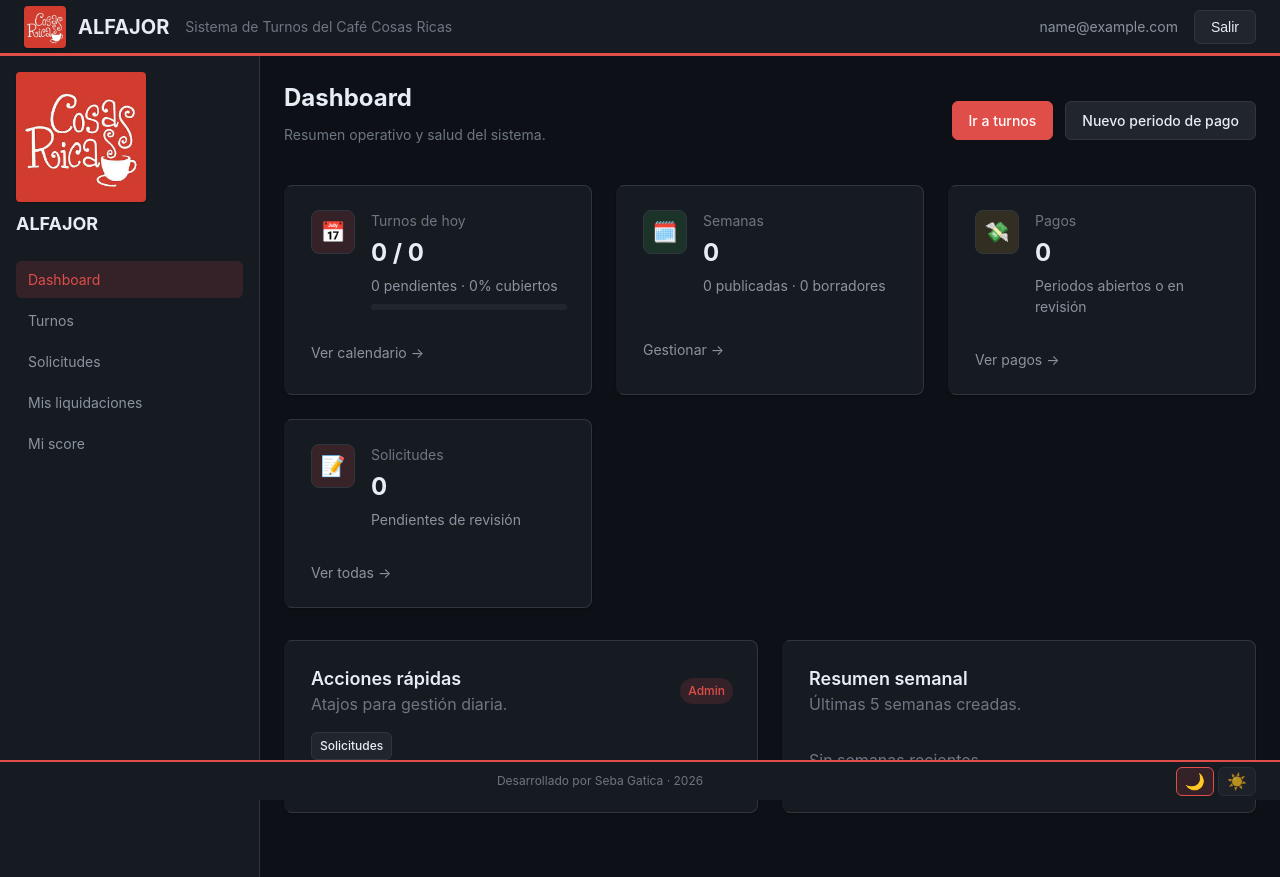
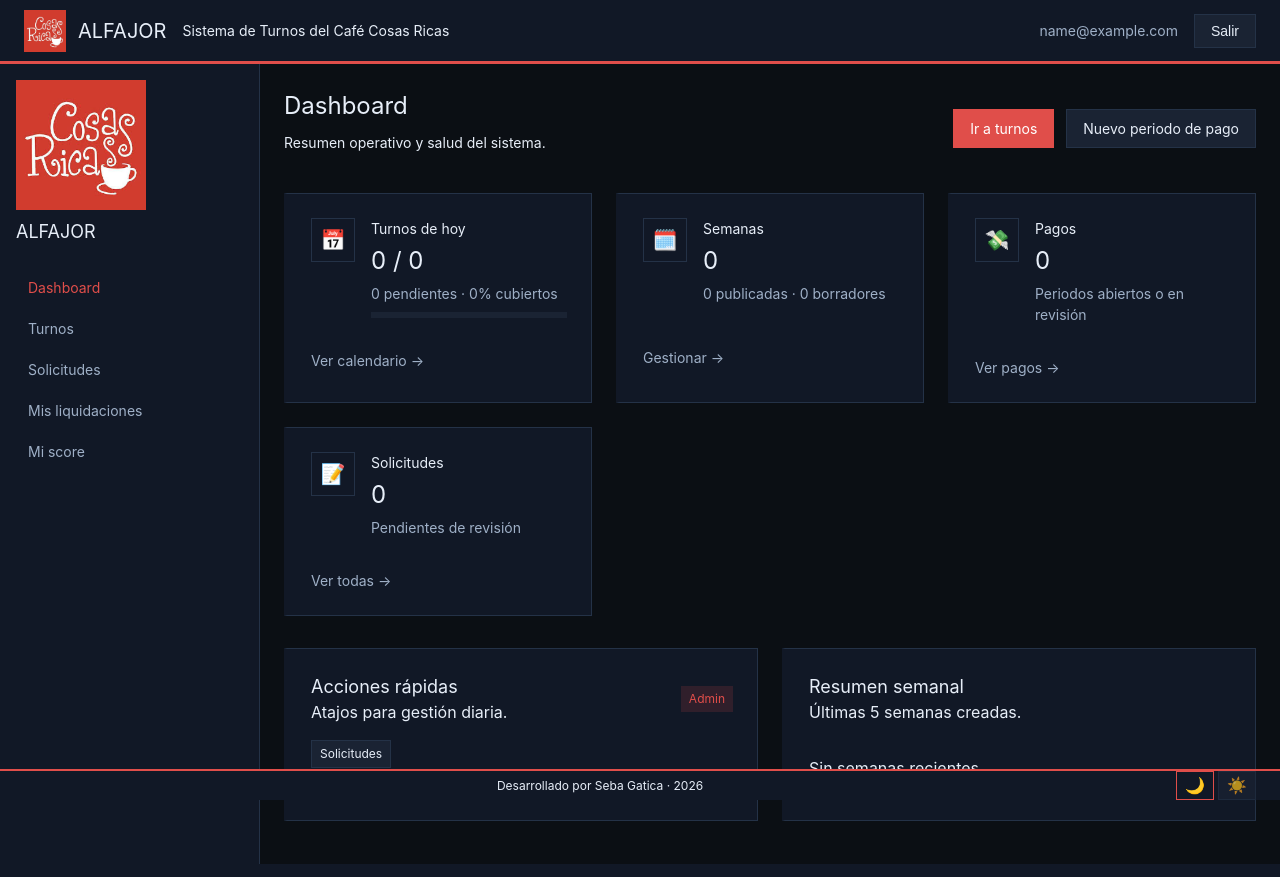
Before and after one commit to sebastiangaticacl/alfajor, a Flask app: page /admin/ in a window 1280 px wide. Run offline with Flask 3, Linux system fonts and the light colour scheme; the visitor is signed in with stand-in values (Sample User, id 1); data that the repository does not hold is empty; parts of the project's set-up code (start-up, migrations or seed data) failed here and were passed over.

Commit message:
Redefinir design system base
- Tokens y reset para dashboard admin
- Componentes base de layout, botones, tablas y forms

Made-with: Cursor

```diff
--- a/alfajor/static/css/design-system.css
+++ b/alfajor/static/css/design-system.css
@@ -1,44 +1,23 @@
 /**
  * ALFAJOR - Design System
- * Dark mode por defecto · Estilo BIMBA
- * Desarrollado por Seba Gatica · 2026
+ * Dashboard admin serio (dark por defecto)
  */
 
 :root {
-  /* === Colores base === */
-  --color-bg-primary: #0d1117;
-  --color-bg-secondary: #161b22;
-  --color-bg-tertiary: #21262d;
-  --color-bg-elevated: #30363d;
-  --color-bg-hover: #484f58;
+  --bg-body: #0b0f14;
+  --bg-surface: #111826;
+  --bg-surface-2: #1a2333;
+  --text-primary: #e7eef8;
+  --text-secondary: #9fb0c7;
+  --border-color: #243247;
+  --shadow: 0 10px 30px rgba(5, 10, 20, 0.35);
+  --radius: 12px;
+  --primary: #2f6bff;
+  --primary-2: #1c4ed8;
+  --danger: #ef4444;
+  --warning: #f59e0b;
+  --success: #10b981;
 
-  --color-text-primary: #e6edf3;
-  --color-text-secondary: #8b949e;
-  --color-text-muted: #6e7681;
-
-  --color-border-default: #30363d;
-  --color-border-muted: #21262d;
-
-  /* === Acentos (Cosas Ricas) === */
-  --color-accent: #E04E4A;
-  --color-accent-hover: #E86A66;
-  --color-accent-muted: rgba(224, 78, 74, 0.15);
-
-  --color-success: #3fb950;
-  --color-success-muted: rgba(63, 185, 80, 0.15);
-  --color-warning: #d29922;
-  --color-warning-muted: rgba(210, 153, 34, 0.15);
-  --color-danger: #f85149;
-  --color-danger-muted: rgba(248, 81, 73, 0.15);
-  --color-info: #E04E4A;
-  --color-info-muted: rgba(224, 78, 74, 0.15);
-
-  /* Brand Cosas Ricas */
-  --color-brand-red: #E04E4A;
-  --color-brand-cream: #F8F0E3;
-  --color-brand-white: #FFFFFF;
-
-  /* === Tipografía === */
   --font-sans: "Inter", -apple-system, BlinkMacSystemFont, "Segoe UI", Roboto, sans-serif;
   --font-mono: "JetBrains Mono", "Fira Code", monospace;
 
@@ -50,16 +29,6 @@
   --text-2xl: 1.5rem;
   --text-3xl: 1.875rem;
 
-  --font-normal: 400;
-  --font-medium: 500;
-  --font-semibold: 600;
-  --font-bold: 700;
-
-  --leading-tight: 1.25;
-  --leading-normal: 1.5;
-  --leading-relaxed: 1.75;
-
-  /* === Espaciado === */
   --space-1: 0.25rem;
   --space-2: 0.5rem;
   --space-3: 0.75rem;
@@ -70,46 +39,38 @@
   --space-10: 2.5rem;
   --space-12: 3rem;
 
-  /* === Bordes === */
-  --radius-sm: 4px;
-  --radius-md: 6px;
-  --radius-lg: 8px;
-  --radius-xl: 12px;
-  --radius-full: 9999px;
+  --sidebar-width: 260px;
+  --topbar-height: 64px;
+  --content-max: 1200px;
 
-  /* === Sombras === */
-  --shadow-sm: 0 1px 2px rgba(0, 0, 0, 0.3);
-  --shadow-md: 0 4px 6px -1px rgba(0, 0, 0, 0.4), 0 2px 4px -2px rgba(0, 0, 0, 0.3);
-  --shadow-lg: 0 10px 15px -3px rgba(0, 0, 0, 0.5), 0 4px 6px -4px rgba(0, 0, 0, 0.4);
-
-  /* === Layout === */
-  --sidebar-width: 260px;
-  --topbar-height: 56px;
-  --footer-height: 40px;
+  /* Compatibilidad tokens previos */
+  --color-bg-primary: var(--bg-body);
+  --color-bg-secondary: var(--bg-surface);
+  --color-bg-tertiary: var(--bg-surface-2);
+  --color-text-primary: var(--text-primary);
+  --color-text-secondary: var(--text-secondary);
+  --color-border-default: var(--border-color);
+  --color-accent: var(--primary);
+  --color-accent-hover: var(--primary-2);
+  --color-success: var(--success);
+  --color-warning: var(--warning);
+  --color-danger: var(--danger);
+  --shadow-md: var(--shadow);
 }
 
-/* Tema claro */
 html[data-theme="light"] {
-  --color-bg-primary: #F8F0E3;
-  --color-bg-secondary: #FFFFFF;
-  --color-bg-tertiary: #F0E8DC;
-  --color-bg-elevated: #EDE4D5;
-  --color-bg-hover: #E0D6C8;
-
-  --color-text-primary: #1a1a1a;
-  --color-text-secondary: #4a4a4a;
-  --color-text-muted: #6e6e6e;
-
-  --color-border-default: #EDE4D5;
-  --color-border-muted: #E0D6C8;
-
-  --shadow-sm: 0 1px 2px rgba(0, 0, 0, 0.08);
-  --shadow-md: 0 4px 6px -1px rgba(0, 0, 0, 0.1), 0 2px 4px -2px rgba(0, 0, 0, 0.06);
-  --shadow-lg: 0 10px 15px -3px rgba(0, 0, 0, 0.1), 0 4px 6px -4px rgba(0, 0, 0, 0.05);
+  --bg-body: #f6f7fb;
+  --bg-surface: #ffffff;
+  --bg-surface-2: #f0f4f9;
+  --text-primary: #0f172a;
+  --text-secondary: #475569;
+  --border-color: #e2e8f0;
+  --shadow: 0 8px 24px rgba(15, 23, 42, 0.08);
 }
 
-/* Reset base */
-*, *::before, *::after {
+*,
+*::before,
+*::after {
   box-sizing: border-box;
 }
 
@@ -117,29 +78,194 @@ body {
   margin: 0;
   font-family: var(--font-sans);
   font-size: var(--text-base);
-  line-height: var(--leading-normal);
-  color: var(--color-text-primary);
-  background-color: var(--color-bg-primary);
+  line-height: 1.5;
+  color: var(--text-primary);
+  background: var(--bg-body);
   -webkit-font-smoothing: antialiased;
 }
 
+h1, h2, h3, h4 {
+  margin: 0 0 var(--space-2);
+  font-weight: 700;
+}
+
 a {
-  color: var(--color-accent);
+  color: var(--primary);
   text-decoration: none;
 }
 
 a:hover {
-  color: var(--color-accent-hover);
-  text-decoration: underline;
+  color: var(--primary-2);
 }
 
-/* Utilidades de color */
-.bg-primary { background-color: var(--color-bg-primary); }
-.bg-secondary { background-color: var(--color-bg-secondary); }
-.bg-tertiary { background-color: var(--color-bg-tertiary); }
-.text-primary { color: var(--color-text-primary); }
-.text-secondary { color: var(--color-text-secondary); }
-.text-muted { color: var(--color-text-muted); }
-.text-success { color: var(--color-success); }
-.text-warning { color: var(--color-warning); }
-.text-danger { color: var(--color-danger); }
+/* Layout */
+.layout {
+  display: grid;
+  grid-template-columns: var(--sidebar-width) 1fr;
+  min-height: 100vh;
+}
+
+.sidebar {
+  background: var(--bg-surface);
+  border-right: 1px solid var(--border-color);
+  padding: var(--space-6) var(--space-4);
+  position: sticky;
+  top: 0;
+  height: 100vh;
+}
+
+.topbar {
+  height: var(--topbar-height);
+  display: flex;
+  align-items: center;
+  justify-content: space-between;
+  padding: 0 var(--space-6);
+  border-bottom: 1px solid var(--border-color);
+  background: var(--bg-surface);
+  position: sticky;
+  top: 0;
+  z-index: 20;
+}
+
+.content {
+  padding: var(--space-6);
+}
+
+.content-inner {
+  max-width: var(--content-max);
+  margin: 0 auto;
+}
+
+/* Components */
+.card {
+  background: var(--bg-surface);
+  border: 1px solid var(--border-color);
+  border-radius: var(--radius);
+  box-shadow: var(--shadow);
+  padding: var(--space-6);
+}
+
+.kpi {
+  display: flex;
+  flex-direction: column;
+  gap: var(--space-1);
+}
+
+.kpi-value {
+  font-size: var(--text-3xl);
+  font-weight: 700;
+}
+
+.table {
+  width: 100%;
+  border-collapse: collapse;
+}
+
+.table th,
+.table td {
+  padding: var(--space-3) var(--space-4);
+  border-bottom: 1px solid var(--border-color);
+}
+
+.table th {
+  text-transform: uppercase;
+  font-size: var(--text-xs);
+  letter-spacing: 0.04em;
+  color: var(--text-secondary);
+  position: sticky;
+  top: 0;
+  background: var(--bg-surface);
+}
+
+.table tbody tr:nth-child(even) {
+  background: var(--bg-surface-2);
+}
+
+.badge {
+  display: inline-flex;
+  align-items: center;
+  gap: 6px;
+  padding: 2px 10px;
+  font-size: var(--text-xs);
+  border-radius: 999px;
+  background: var(--bg-surface-2);
+  color: var(--text-secondary);
+}
+
+.btn {
+  display: inline-flex;
+  align-items: center;
+  justify-content: center;
+  gap: 8px;
+  padding: var(--space-2) var(--space-4);
+  border-radius: 10px;
+  border: 1px solid transparent;
+  cursor: pointer;
+  font-size: var(--text-sm);
+  font-weight: 600;
+}
+
+.btn-primary {
+  background: var(--primary);
+  color: #fff;
+}
+
+.btn-primary:hover {
+  background: var(--primary-2);
+}
+
+.btn-secondary {
+  background: transparent;
+  color: var(--text-primary);
+  border-color: var(--border-color);
+}
+
+.input,
+.select {
+  width: 100%;
+  padding: var(--space-2) var(--space-3);
+  border-radius: 10px;
+  border: 1px solid var(--border-color);
+  background: var(--bg-surface-2);
+  color: var(--text-primary);
+}
+
+.form-row {
+  display: grid;
+  grid-template-columns: repeat(auto-fit, minmax(160px, 1fr));
+  gap: var(--space-4);
+}
+
+.grid {
+  display: grid;
+  gap: var(--space-4);
+}
+
+.stack {
+  display: flex;
+  flex-direction: column;
+  gap: var(--space-3);
+}
+
+.divider {
+  height: 1px;
+  background: var(--border-color);
+  margin: var(--space-4) 0;
+}
+
+.alert {
+  padding: var(--space-3) var(--space-4);
+  border-radius: 10px;
+  background: var(--bg-surface-2);
+  border: 1px solid var(--border-color);
+}
+
+.pill {
+  display: inline-flex;
+  align-items: center;
+  padding: 4px 12px;
+  border-radius: 999px;
+  font-size: var(--text-xs);
+  background: var(--bg-surface-2);
+  color: var(--text-secondary);
+}
```
